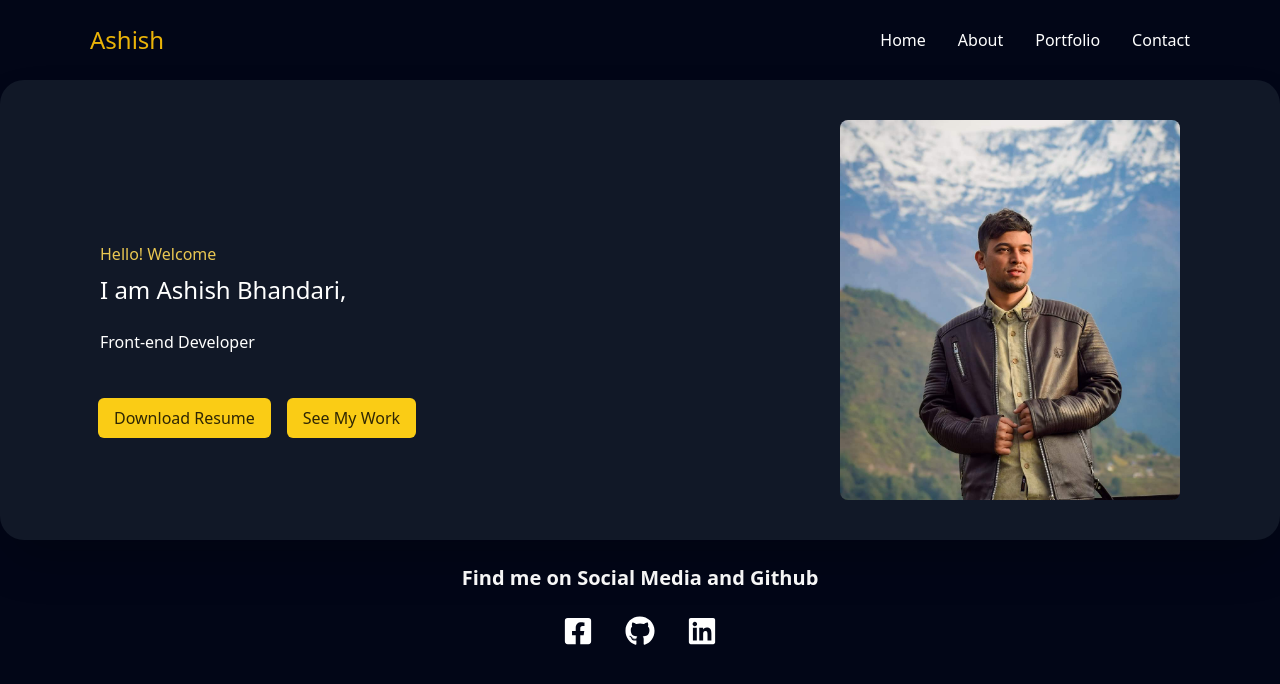
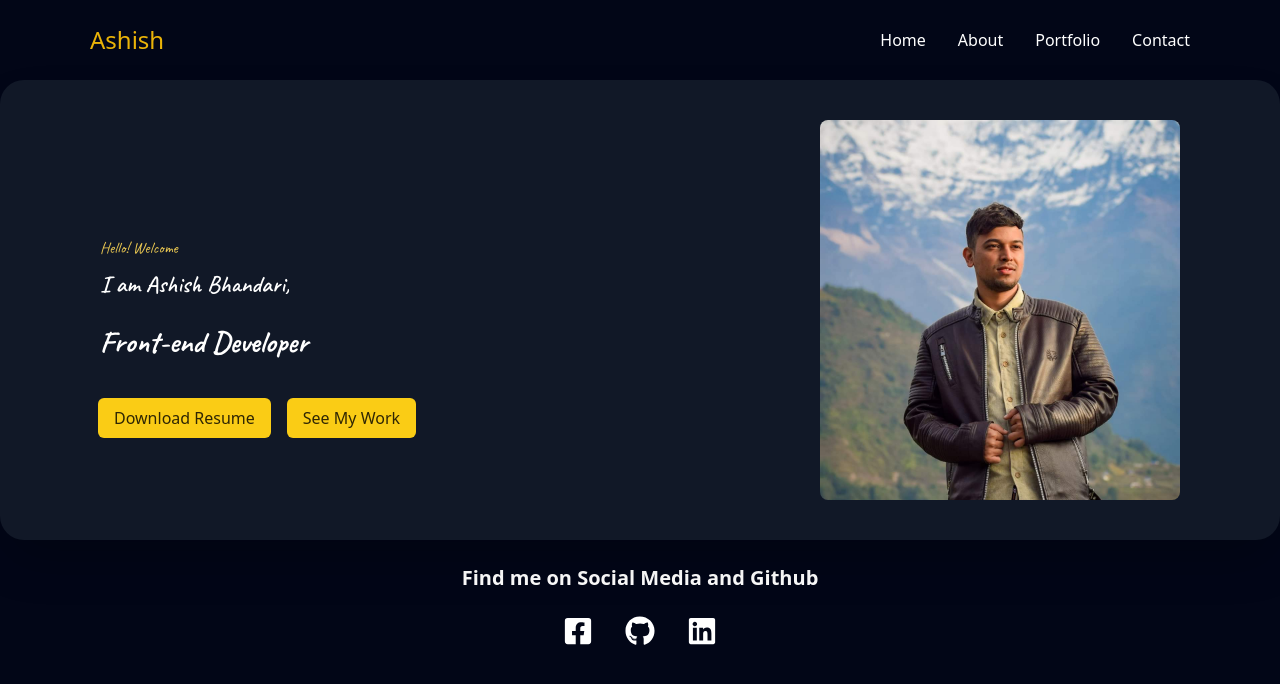
Before and after one commit to Ashish067/portfolio, a React (Vite) app: page / in a window 1280 px wide. Shown: the top 684 px of the page. Built offline with nearby package versions, Linux system fonts and the light colour scheme.

Commit message:
font size updated

```diff
--- a/src/components/HeroSection.jsx
+++ b/src/components/HeroSection.jsx
@@ -5,11 +5,13 @@ const HeroSection = () => {
   return (
     <>
       <div className="lg:relative bg-[#111827] w-full h-auto flex justify-center items-center py-10 rounded-3xl shadow-2xl md:w-full">
-        <div className=" text-white flex flex-col lg:flex-row items-start justify-between lg:w-[1080px] md:flex md:items-center">
-          <div className="lg:w-[500px] min-w-[320px] flex flex-col items-start ">
+        <div className=" hero-section text-white flex flex-col lg:flex-row items-start justify-between lg:w-[1080px] md:flex md:items-center">
+          <div className="hero-left lg:w-[500px] min-w-[320px] flex flex-col items-start ">
             <h1 className="text-[#f3ce53f5] pb-2">Hello! Welcome </h1>
-            <h3 className="text-2xl">I am Ashish Bhandari,</h3>
-            <p className="py-6 text-justify">Front-end Developer</p>
+            <h3 className="text-2xl font-semibold">I am Ashish Bhandari,</h3>
+            <p className="pt-4 pb-6 md:py-6 text-3xl font-bold">
+              Front-end Developer
+            </p>
           </div>
           <div className="lg:absolute -left-[0px] xl:left-[98px] top-[64%] flex justify-start space-x-4 items-start  pt-8 pb-0 md:py-6 order-2 md:flex md:justify-center lg:order-none">
             <button className="bg-[#FACC15] text-[#2F2604] px-4 py-2 rounded-md hover:bg-[#facc15e1]">
@@ -22,7 +24,7 @@ const HeroSection = () => {
           <img
             src={ProfilePhoto}
             alt="here need to be my photo"
-            className="w-[340px] h-[340px] lg:w-[340px] lg:h-[380px] object-cover lg:rounded-lg max-w-full max-h-[500px] md:w-[300px] rounded-2xl"
+            className="w-[340px] h-[340px] lg:w-[360px] lg:h-[380px] object-cover lg:rounded-lg max-w-full max-h-[500px] md:w-[300px] rounded-2xl"
           />
         </div>
       </div>
--- a/src/index.css
+++ b/src/index.css
@@ -1,3 +1,5 @@
+@import url("https://fonts.googleapis.com/css2?family=Caveat:wght@400..700&display=swap");
+
 @tailwind base;
 @tailwind components;
 @tailwind utilities;
@@ -5,3 +7,6 @@
 body {
   background-color: #020617;
 }
+.hero-section .hero-left {
+  font-family: "Caveat", cursive;
+}
```
